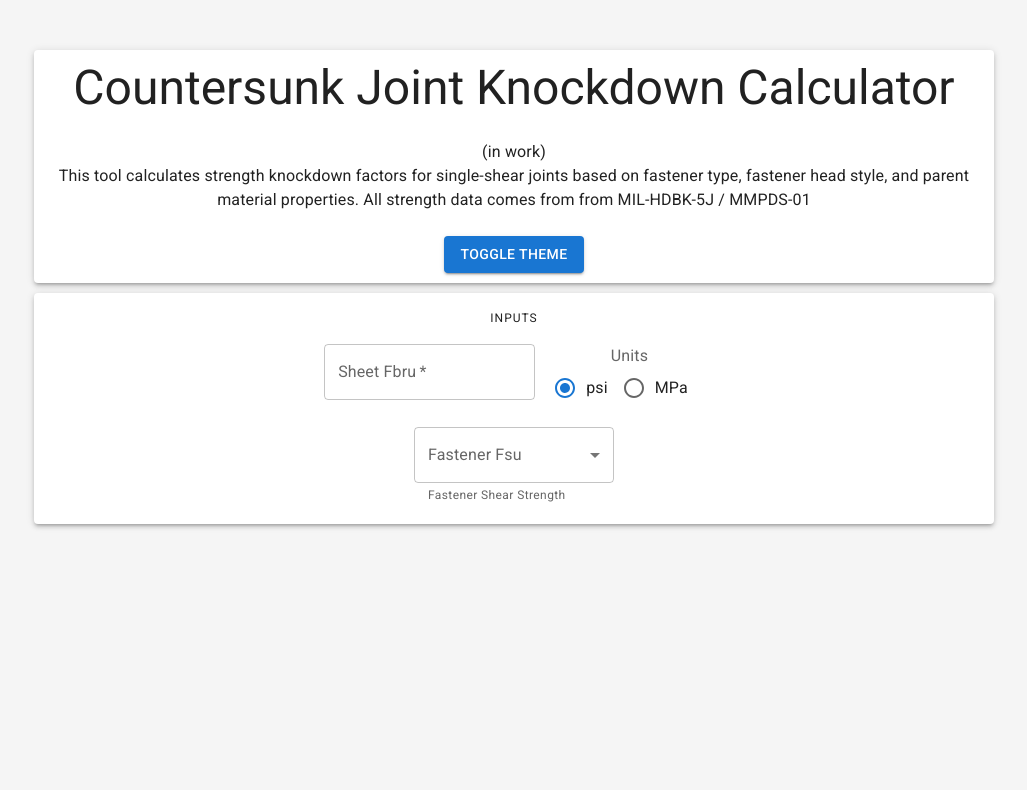
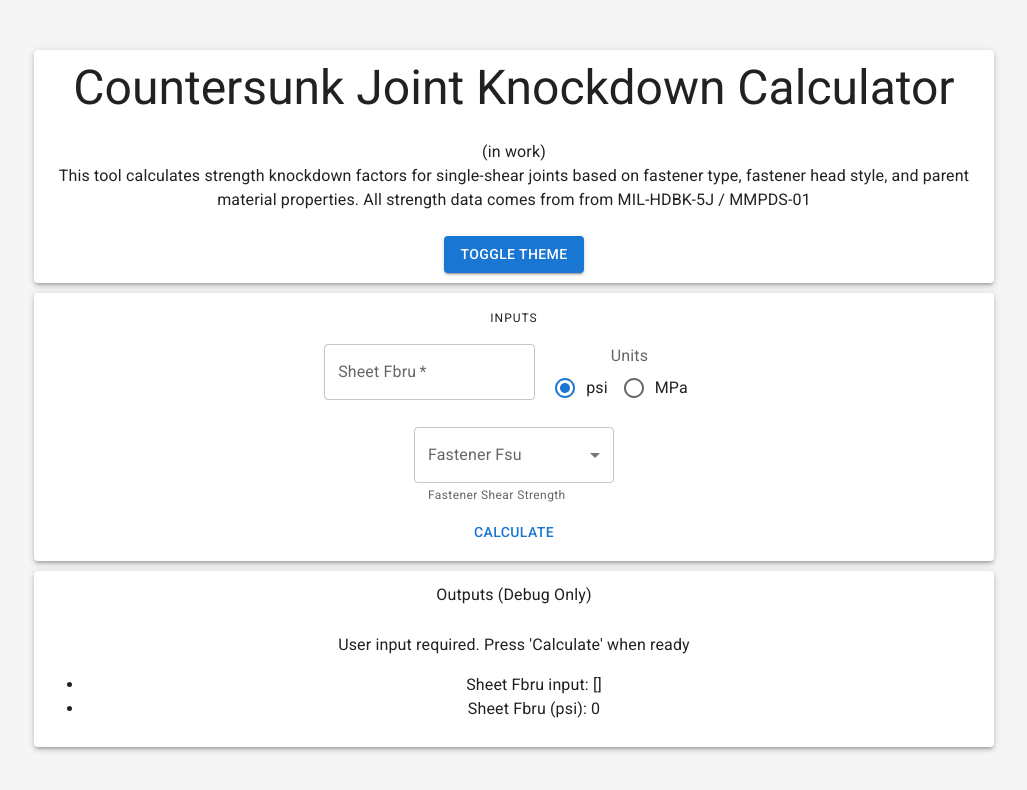
Before and after one commit to edp8489/csk_knockdown_tool, a React (Create React App) app: page / in a window 1280 px wide. Shown: the top 790 px of the page, without its empty margins (126-1153 px from the left). Built offline with nearby package versions, Linux system fonts and the light colour scheme.

Commit message:
Basic form functionality implemented

```diff
--- a/package.json
+++ b/package.json
@@ -13,6 +13,7 @@
     "@emotion/react": "^11.9.0",
     "@emotion/styled": "^11.8.1",
     "@mui/material": "^5.7.0",
+    "lodash": "^4.17.21",
     "react": "18.0.0",
     "react-dom": "18.0.0",
     "react-scripts": "4.0.0"
--- a/src/App.js
+++ b/src/App.js
@@ -14,20 +14,56 @@ let darkTheme = dark
 // uncomment next line to define additional customizations
 // theme = createTheme(theme, {**});
 
+// DEBUG ONLY
+// define junk data
+const fsuSelect = ["50 ksi (345 MPa)", "95 ksi (655 MPa)", "108 ksi (745 MPa)"]
+
 const summary = "This tool calculates strength knockdown factors for " +
                 "single-shear joints based on fastener type, fastener head style, " +
                 "and parent material properties.\nAll strength data comes from from MIL-HDBK-5J / MMPDS-01"
 
-// DEBUG ONLY
-// define junk data
-const fsuSelect = ["50 ksi (345 MPa)", "95 ksi (655 MPa)", "108 ksi (745 MPa)"]
+const MPA_TO_PSI = 145 // 1 MPa = 145 psi
+const LBF_TO_NEWTON = 1.448 // 1 lbf = 4.448 N
+
+function mpa2psi(mpa_val){
+  return mpa_val*MPA_TO_PSI
+}
+
+function lbf2newton(lbf_val){
+  return lbf_val*LBF_TO_NEWTON
+}
+
 
 export default function App() {
-  const [state, setState] = React.useState({ dark: false });
-  const ref_fbru = React.useRef(null);
-  const ref_unit = React.useRef('psi');
-  const ref_fast = React.useRef("");
-  let theme = state.dark ? darkTheme : lightTheme;
+  const [darkMode, toggleDark] = React.useState(false);
+  const [readyToCalc, setReady] = React.useState(false)
+  const [userInputs, setInputs] = React.useState({
+    fbru:"",
+    unit: "psi",
+    fast_sel: ""
+  });
+
+  let theme = darkMode ? darkTheme : lightTheme;
+
+  const handleChange = function(e) {
+    setInputs(prevState => {
+      return{...prevState, ...{[e.target.name]:e.target.value}}
+    })
+    setReady(false)
+    e.preventDefault()
+  }
+
+  const calculate = function(e){
+    // only perform if all inputs are present
+    if (userInputs.fbru ==="" || userInputs.fast_sel ===""){
+      alert("Please define all inputs first!")
+    }
+    else {
+      setReady(true)
+    }
+    e.preventDefault()
+  }
+
   return (
     <ThemeProvider theme={theme}>
       <CssBaseline />
@@ -43,13 +79,27 @@ export default function App() {
           <br />
           <Button
             variant="contained"
-            color={state.dark ? "secondary" : "primary"}
-            onClick={() => setState({ dark: !state.dark })}
+            color={darkMode ? "secondary" : "primary"}
+            onClick={() => toggleDark( !darkMode )}
           >
             Toggle theme
           </Button>
         </Paper>
-        <InputsCard ref_fbru={ref_fbru} ref_unit={ref_unit} ref_fast={ref_fast} fastSelect={fsuSelect} />
+        <InputsCard
+          fbruVal={userInputs.fbru}
+          unitVal={userInputs.unit}
+          fastVal={userInputs.fast_sel}
+          fastSelect={fsuSelect}
+          hdlChg={handleChange}
+          hdlSub={calculate} />
+        <Paper elevation={3} sx={{padding: "10px"}}>
+          <Typography variant="subtitle1">Outputs (Debug Only)</Typography><br />
+          <span>{readyToCalc? "Calculated values":"User input required. Press 'Calculate' when ready"}</span>
+          <ul>
+            <li>Sheet Fbru input: {readyToCalc? userInputs.fbru : ""} [{readyToCalc? userInputs.unit : ""}]</li>
+            <li>Sheet Fbru (psi): {(readyToCalc && userInputs.unit==="psi")?"no conversion necessary":mpa2psi(userInputs.fbru)}</li>
+          </ul>
+        </Paper>
       </Box>
     </ThemeProvider>
   );
--- a/src/InputsCard.js
+++ b/src/InputsCard.js
@@ -11,15 +11,20 @@ import InputLabel from '@mui/material/InputLabel';
 import MenuItem from '@mui/material/MenuItem';
 import FormHelperText from '@mui/material/FormHelperText';
 import Select from '@mui/material/Select';
+import Button from "@mui/material/Button";
+import {debounce} from "lodash";
 
 export default function InputsCard(props){
   // required props:
-  // ref for numeric input value {ref_fbru}
-  // ref for unit radio value {ref_unit}
-  // ref for fastener Fsu select value {ref_fast}
+  // state variable for numeric input value {fbruVal}
+  // state variable for unit radio value {unitVal}
+  // state variable for fastener Fsu select value {fastVal}
+  // handleChange function {hdlChg}
+  // handleSubmit function {hdlSub}
   // array of options for fastener Fsu select {fastSelect}
 
   const fastSelEntries = props.fastSelect.map((val, ind)=>(<MenuItem key={ind} value={val}>{val}</MenuItem>));
+
 
   return(
     <Paper elevation={3} sx={{ marginTop: "10px", marginBottom: "10px", padding:"10px" }}>
@@ -29,6 +34,7 @@ export default function InputsCard(props){
       component="form"
       noValidate
       autoComplete="off"
+      onSubmit={props.hdlSub}
     >
       <div>
       <FormControl sx={{margin:"10px"}}>
@@ -37,7 +43,9 @@ export default function InputsCard(props){
           id="fbru-input"
           label="Sheet Fbru"
           type="number"
-          inputRef={props.ref_fbru}
+          name="fbru"
+          value={props.fbruVal}
+          onChange={props.hdlChg}
         />
       </FormControl>
       <FormControl sx={{margin:"10px"}}>
@@ -45,12 +53,12 @@ export default function InputsCard(props){
       <RadioGroup
         row
         aria-labelledby="units-radio-buttons-group-label"
-        name="units-radio-buttons-group"
-        defaultValue="psi"
-        ref={props.ref_unit}
+        name="unit"
+        value={props.unitVal}
+        onChange={props.hdlChg}
       >
         <FormControlLabel value="psi" control={<Radio />} label="psi" />
-        <FormControlLabel value="mpa" control={<Radio />} label="MPa" />
+        <FormControlLabel value="MPa" control={<Radio />} label="MPa" />
       </RadioGroup>
     </FormControl>
     </div>
@@ -61,8 +69,9 @@ export default function InputsCard(props){
           labelId="fastener-select-helper-label"
           id="fastener-select-helper"
           label="Fastener Fsu"
-          inputRef={props.ref_fast}
-          defaultValue=""
+          name="fast_sel"
+          value={props.fastVal}
+          onChange={props.hdlChg}
         >
           <MenuItem value="">
             <em>None</em>
@@ -72,6 +81,7 @@ export default function InputsCard(props){
         <FormHelperText>Fastener Shear Strength</FormHelperText>
       </FormControl>
     </div>
+    <Button type="submit">Calculate</Button>
     </Box>
     </Paper>
   )
```
